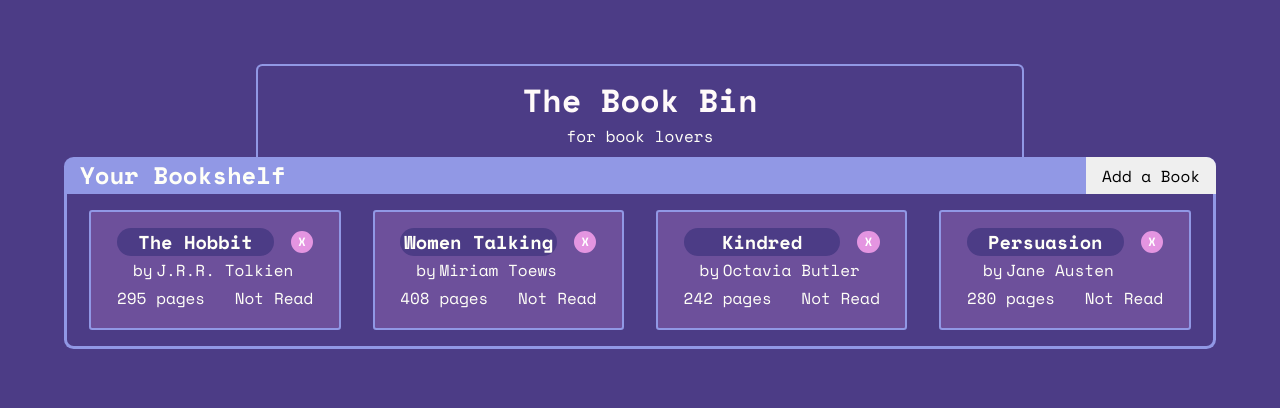
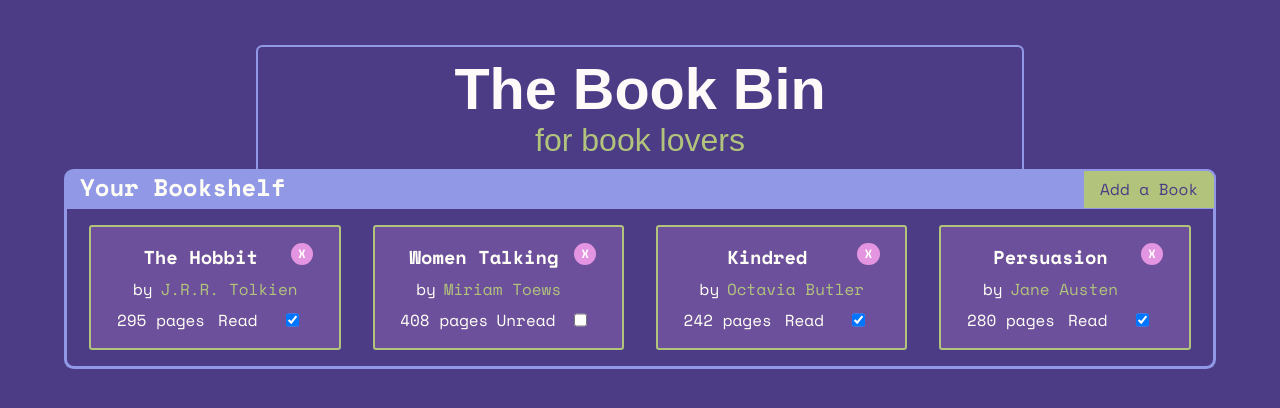
Before and after one commit to ShelbyEliza/odin-book-library, a plain HTML site: page index.html in a window 1280 px wide. Drawn offline with nearby package versions, Linux system fonts and the light colour scheme; a web font is replaced by a local one.

Commit message:
Add functionality to read status on cards

```diff
--- a/books.js
+++ b/books.js
@@ -2,10 +2,10 @@
 const myLibrary = [];
 
 /** Dummy Data: */
-let theHobbit = ["The Hobbit", "J.R.R. Tolkien", 295, "on"];
-let theFellowship = ["Women Talking", "Miriam Toews", 408, "on"];
-let kindred = ["Kindred", "Octavia Butler", 242, "on"];
-let persuasion = ["Persuasion", "Jane Austen", 280, "on"];
+let theHobbit = ["The Hobbit", "J.R.R. Tolkien", 295, "Read"];
+let theFellowship = ["Women Talking", "Miriam Toews", 408, "Unread"];
+let kindred = ["Kindred", "Octavia Butler", 242, "Read"];
+let persuasion = ["Persuasion", "Jane Austen", 280, "Read"];
 
 /** Book Object: */
 function Book(title, author, pages, read) {
@@ -14,13 +14,14 @@ function Book(title, author, pages, read) {
 	this.pages = pages;
 	this.read = read;
 	this.id = this.getRandomID();
-	this.reportBook = function () {
-		let readRes;
-		read === "on" ? (readRes = "read") : (readRes = "not yet read");
-		let res = `${title} by ${author}, ${pages}, ${readRes}`;
-		return res;
-	};
 }
+Book.prototype.toggleRead = function (status) {
+	if (status === true) {
+		this.read = "Read";
+	} else {
+		this.read = "Unread";
+	}
+};
 
 Book.prototype.getRandomID = function () {
 	let randomNumb = Math.floor(Math.random() * (500 - 1 + 1)) + 1;
@@ -83,7 +84,11 @@ function handleSubmit(e) {
 				return;
 			}
 		} else if (el.type === "checkbox" && validForm === true) {
-			newBook.push(el.checked);
+			if (el.checked === true) {
+				newBook.push("Read");
+			} else {
+				newBook.push("Unread");
+			}
 		}
 	});
 
@@ -112,18 +117,26 @@ function handleDelete(e, bookToDelete) {
 
 function buildCard(book) {
 	let cardDiv = document.createElement("div");
+	let titleDiv = document.createElement("div");
 	let deleteBtn = document.createElement("button");
 	let titleH3 = document.createElement("h3");
 	let byP = document.createElement("p");
 	let authorP = document.createElement("p");
 	let pagesP = document.createElement("p");
+	let readDiv = document.createElement("div");
 	let readP = document.createElement("p");
+	let checkboxEl = document.createElement("input");
+
+	checkboxEl.type = "checkbox";
 
 	cardDiv.classList.add("card");
+	titleDiv.classList.add("title-div");
 	byP.classList.add("author-line", "by");
 	authorP.classList.add("author-line", "author-name");
 	pagesP.classList.add("extra-info", "pages");
+	readDiv.classList.add("read-div");
 	readP.classList.add("extra-info", "read-bool");
+	checkboxEl.classList.add("checkbox-el");
 
 	cardDiv.dataset.id = book.id;
 	cardDiv.id = book.id;
@@ -133,25 +146,34 @@ function buildCard(book) {
 	byP.textContent = "by";
 	authorP.textContent = book.author;
 	pagesP.textContent = book.pages + " pages";
+	readP.textContent = book.read;
 
-	if (book.read === true) {
-		readP.textContent = "Read";
+	if (book.read === "Read") {
+		checkboxEl.checked = true;
 	} else {
-		readP.textContent = "Not Read";
+		checkboxEl.checked = false;
 	}
 
+	titleDiv.appendChild(titleH3);
+	cardDiv.appendChild(titleDiv);
+	readDiv.appendChild(readP);
+	readDiv.appendChild(checkboxEl);
+
 	cardDiv.appendChild(deleteBtn);
-	cardDiv.appendChild(titleH3);
 	cardDiv.appendChild(byP);
 	cardDiv.appendChild(authorP);
 	cardDiv.appendChild(pagesP);
-	cardDiv.appendChild(readP);
+	cardDiv.appendChild(readDiv);
 
 	shelfEl.appendChild(cardDiv);
 
 	deleteBtn.addEventListener("click", (e) => {
 		handleDelete(e, book);
 	});
+
+	checkboxEl.addEventListener("click", (e) => {
+		book.toggleRead(e.target.checked);
+		readP.textContent = book.read;
+		console.log(book);
+	});
 }
-
-console.log(myLibrary);
--- a/styles.css
+++ b/styles.css
@@ -1,10 +1,11 @@
-@import url("https://fonts.googleapis.com/css2?family=Space+Mono:wght@400;700&display=swap");
-
+@import url("https://fonts.googleapis.com/css2?family=Geo&family=Space+Mono:wght@400;700&display=swap");
 :root {
 	--perrywinkle: #9198e5;
+	--perrywinkle-trans: #9198e5f1;
 	--majestic-eggplant: #4c3c86;
 	--love-dust: #e495e1;
 	--love-dust-trans: #e495e138;
+	--nile: #b2c47c;
 }
 
 html,
@@ -41,6 +42,10 @@ button {
 button:hover {
 	cursor: pointer;
 }
+h1 {
+	font-family: "Geo", sans-serif;
+	font-size: 3.6rem;
+}
 h1,
 h2,
 h3,
@@ -67,7 +72,7 @@ ul {
 }
 
 header {
-	margin: 4rem 20% 0rem 20%;
+	margin: 2.8rem 20% 0rem 20%;
 	padding: 0.6rem;
 	text-align: center;
 
@@ -75,26 +80,29 @@ header {
 	border-bottom: none;
 	border-top-left-radius: 0.4rem;
 	border-top-right-radius: 0.4rem;
-	/* background: var(--majestic-eggplant); */
+}
+header p {
+	font-family: "Geo", sans-serif;
+	font-size: 2rem;
+	color: var(--nile);
 }
 
 dialog {
 	padding: 2rem 4rem;
 
-	border: 3px solid #ffffff;
+	border: 3px solid white;
 	border-radius: 2rem;
-	background: radial-gradient(white, #9198e5f1);
-	/* background: rgba(255, 255, 255, 0.935); */
+	background: radial-gradient(white, var(--perrywinkle-trans));
 }
 form {
 	display: grid;
+	align-items: center;
 	grid-template-columns: 1fr 1fr;
 	gap: 1rem;
+	padding: 2rem 2.4rem;
+
+	border-radius: 1.4rem;
 	background: white;
-	/* border: 1px solid pink; */
-	padding: 2rem 2.4rem;
-	border-radius: 1.4rem;
-	align-items: center;
 }
 .form-heading {
 	display: flex;
@@ -144,8 +152,15 @@ form label {
 }
 .add {
 	border-top-right-radius: 0.6rem;
+	background: var(--nile);
+	color: var(--majestic-eggplant);
+	border: 2px solid var(--perrywinkle);
+	border-bottom: 1px solid var(--perrywinkle);
 }
-
+.add:hover {
+	background: var(--majestic-eggplant);
+	color: white;
+}
 .shelf-heading {
 	display: flex;
 	justify-content: space-between;
@@ -174,15 +189,19 @@ form label {
 }
 .card {
 	display: grid;
-	grid-template-columns: 1fr 1fr 1fr 1fr 1fr;
-	grid-template-rows: 1fr 1fr 1fr;
+	grid-template-columns: 1fr 1fr 1fr 1fr auto;
+	grid-template-rows: 1fr auto auto;
 	padding: 1rem 1.6rem;
 	max-width: 300px;
+	gap: 0.4rem;
 
-	border: 2px solid var(--perrywinkle);
+	border: 2px solid var(--nile);
 	border-radius: 0.2rem;
 	background: var(--love-dust-trans);
-	align-items: center;
+}
+.title-div {
+	grid-column: 1 / 5;
+	align-self: center;
 }
 .card button {
 	grid-column: 5 / 6;
@@ -191,18 +210,12 @@ form label {
 	justify-self: end;
 
 	border: 2px solid var(--love-dust);
-	/* background: none; */
 	border-radius: 100%;
 	font-size: 12px;
 	font-weight: 700;
 	color: white;
 }
 .card h3 {
-	grid-column: 1 / 5;
-	grid-row: 1;
-	/* border: 1px solid var(--perrywinkle); */
-	background: var(--majestic-eggplant);
-	border-radius: 1rem;
 	text-align: center;
 }
 .by {
@@ -213,14 +226,21 @@ form label {
 .author-name {
 	grid-column: 2 / 6;
 	grid-row: 2 / 3;
+	color: var(--nile);
 }
 .pages {
 	grid-column: 1 / 4;
 	grid-row: 3 / 4;
 }
-.read-bool {
-	grid-column: 4 / 6;
+
+.read-div {
+	display: flex;
+	justify-content: space-around;
+
+	grid-column: 3 / 6;
 	grid-row: 3 / 4;
+}
+.read-div input {
 	justify-self: end;
 }
 .invalid-input {
```
Also changed, not shown: addBook.html (deleted, +0 -39 lines), index.html (+0 -13 lines).
